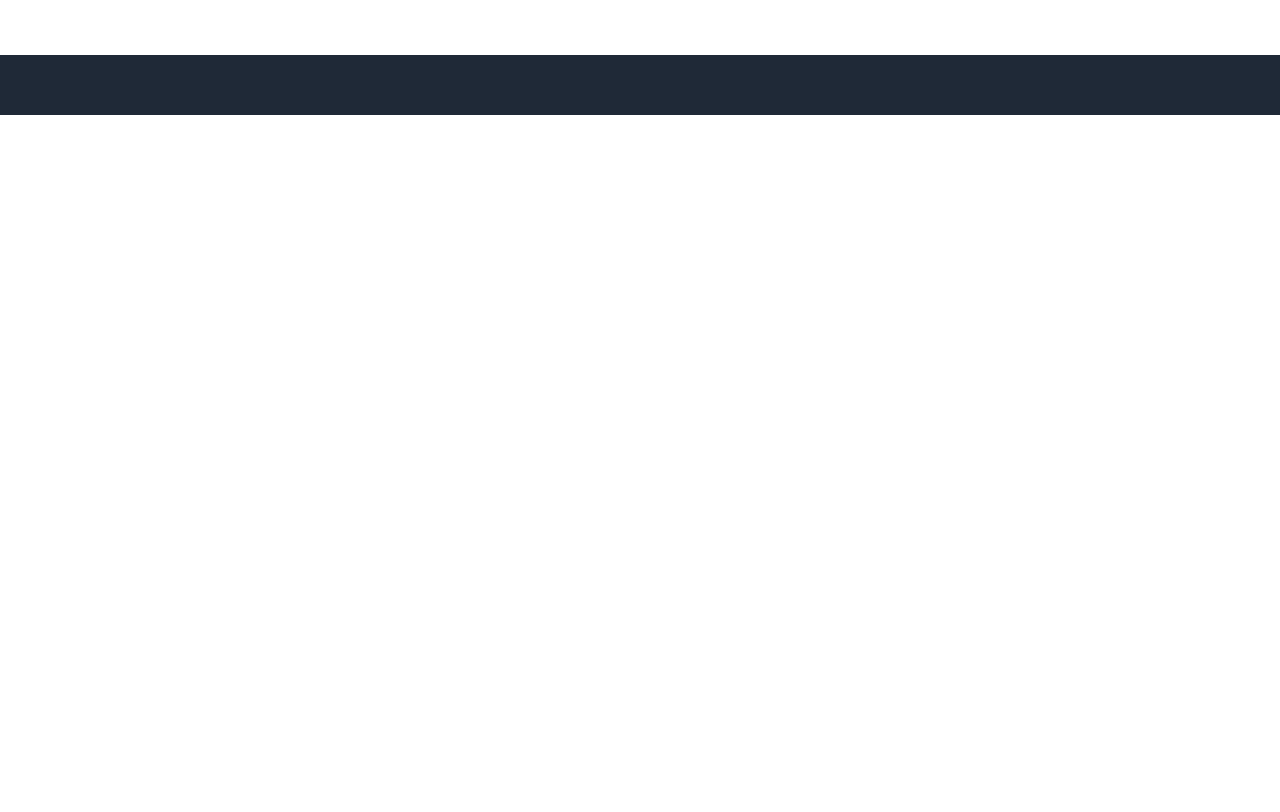
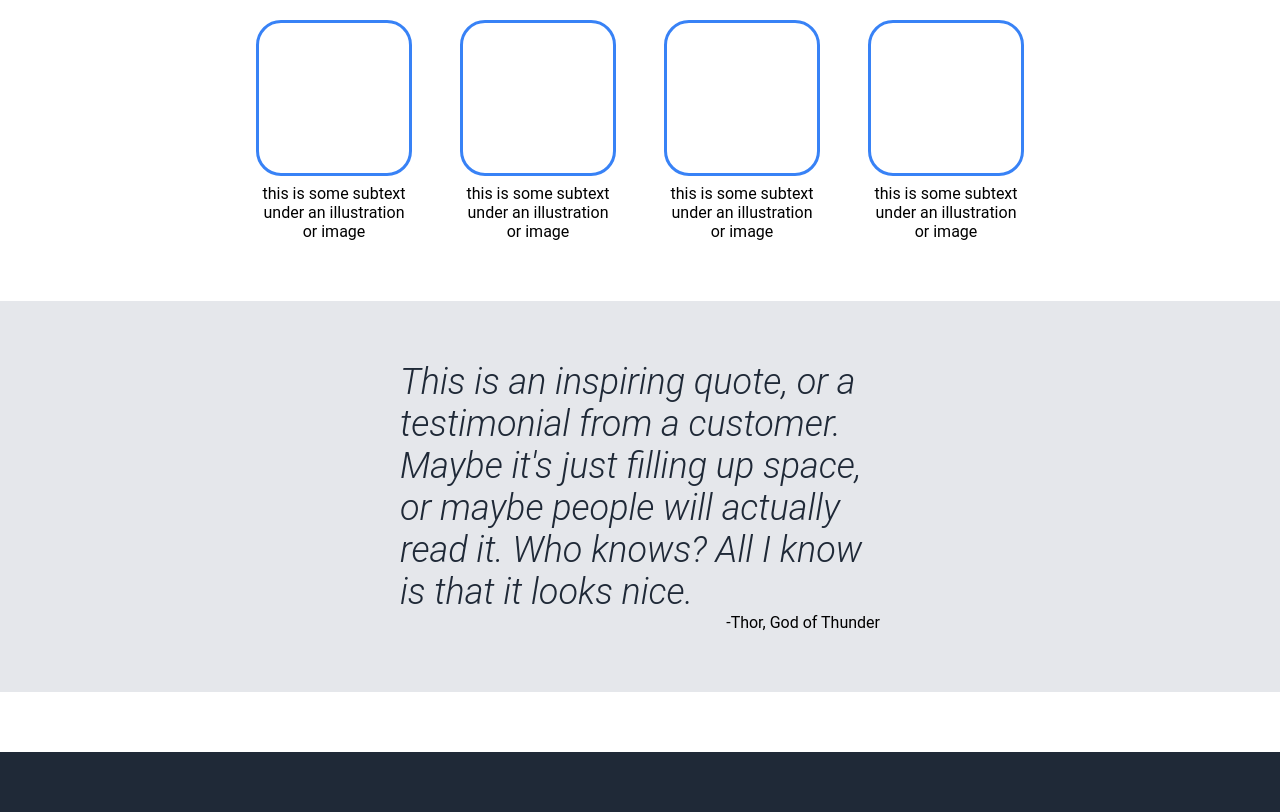
Before and after one commit to stressatoo/landingpage, a plain HTML site: page index.html in a window 1280 px wide. Shown: the part 630-1442 px from the top of the page. Before the commit the page ends 800 px from the top, so only its background shows below. Drawn offline with Linux system fonts and the light colour scheme.

Commit message:
Finish second slide, start the third

```diff
--- a/index.html
+++ b/index.html
@@ -1,5 +1,6 @@
 <!DOCTYPE html>
 <html lang="en">
+
 <head>
     <meta charset="UTF-8">
     <meta http-equiv="X-UA-Compatible" content="IE=edge">
@@ -7,6 +8,7 @@
     <link rel="stylesheet" href="style.css">
     <title>Landing page</title>
 </head>
+
 <body>
     <div class="firstSlide">
         <div class="header">
@@ -34,8 +36,27 @@
 
 
     <div class="secondSlide">
-        <div class="infoHeader">
-            Some random information.
+        <div class="infoHeader">Some random information.</div>
+
+        <div class="collection">
+            <div class="box">
+                <div class="pic"></div>
+                <div class="text">this is some subtext under an illustration or image</div>
+            </div>
+            <div class="box">
+                <div class="pic"></div>
+                <div class="text">this is some subtext under an illustration or image</div>
+
+            </div>
+            <div class="box">
+                <div class="pic"></div>
+                <div class="text">this is some subtext under an illustration or image</div>
+
+            </div>
+            <div class="box">
+                <div class="pic"></div>
+                <div class="text">this is some subtext under an illustration or image</div>
+            </div>
         </div>
     </div>
 
@@ -45,15 +66,17 @@
             customer. Maybe it's just filling up space, or maybe
             people will actually read it. Who knows? All I know
             is that it looks nice.</div>
-        <div class="author"></div> <!-- to do-->
+        <div class="author">-Thor, God of Thunder</div> <!-- to do-->
     </div>
+
 
     <div class="fourthSlide">
 
     </div>
 
 
-    <div class="footer">
+
+    <div class="footer"> <!-- basically fifth slide -->
 
     </div>
 </body>
--- a/style.css
+++ b/style.css
@@ -4,14 +4,18 @@ body {
     flex-direction: column;
     font-family: roboto, -apple-system, BlinkMacSystemFont, 'Segoe UI', Roboto, Oxygen, Ubuntu, Cantarell, 'Open Sans', 'Helvetica Neue', sans-serif;
 }
+
 .firstSlide,
 .secondSlide,
 .thirdSlide,
 .fourthSlide,
 .footer {
-    padding: 0px 300px;
+    padding: 0px 400px;
     padding-bottom: 60px;
 }
+
+
+/* FIRST SLIDE */
 
 .firstSlide {
     background-color: #1F2937;
@@ -40,8 +44,6 @@ a {
     text-decoration: none;
     color: #E5E7EB;
 }
-
-/* after <div class="firstSlideContent"> */
 
 .firstSlideContent {
     display: flex;
@@ -102,23 +104,83 @@ a {
     flex-direction: column;
 }
 
+
+/* SECOND SLIDE */
+
 .secondSlide {
+    padding-top: 32px;
+    display: flex;
+    align-items: center;
+    flex-direction: column;
+    gap: 36px;
+}
 
+.infoHeader {
+    font-size: 36px;
+    font-weight: 700;
+    color: #1F2937;
 }
+
+.collection {
+    display: flex;
+    gap: 48px;
+}
+
+.box {
+    display: flex;
+    flex-direction: column;
+    align-items: center;
+    gap: 8px;
+}
+
+.pic {
+    border: 3px solid #3882F6;
+    width: 150px;
+    height: 150px;
+    border-radius: 25px;
+}
+
+.text {
+    max-width: 150px;
+    text-align: center;
+}
+
+
+/* THIRD SLIDE */
 
 .thirdSlide {
     background-color: #E5E7EB;
+    display: flex;
+    flex-direction: column;
+
+    justify-content: center;
+    align-items: center;
+
+    padding-top: 60px;
 }
 
 .quote {
     font-style: italic;
-    font-weight: 200;
+    font-weight: 280;
     color: #1F2937;
+    font-size: 36px;
+    max-width: 780px;
+
 }
+
+.author {
+    align-self: flex-end;
+}
+
+
+/* FOURTH SLIDE */
 
 .fourthSlide {
 
 }
+
+
+/* FOOTER */
 
 .footer {
     background-color: #1F2937;
```
